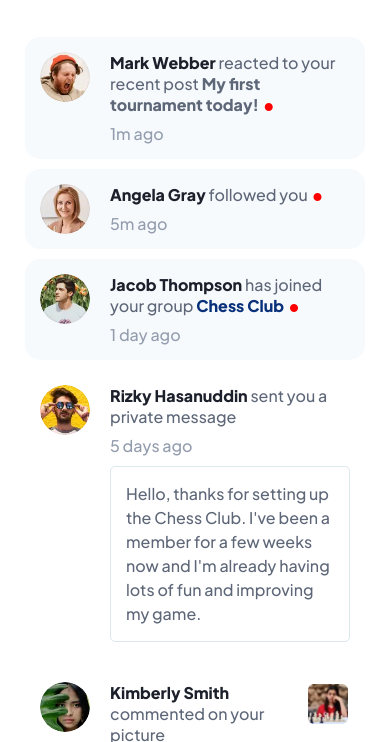
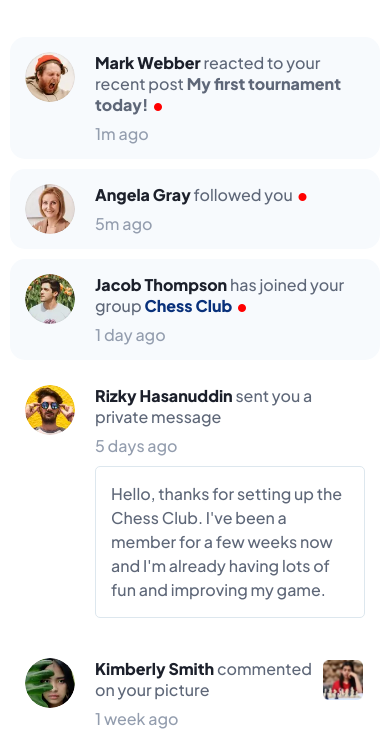
Before and after one commit to samantha-lind/notifications-page, a plain HTML site: page index.html in a window 390 px wide. Shown: the part 70-812 px from the top of the page. Drawn offline with Linux system fonts and the light colour scheme.

Commit message:
updated mobile style

```diff
--- a/style.css
+++ b/style.css
@@ -172,4 +172,8 @@ footer {
     .text {
         width: auto;
     }
+
+    .notification {
+        margin: 10px 10px;
+    }
 }
```
